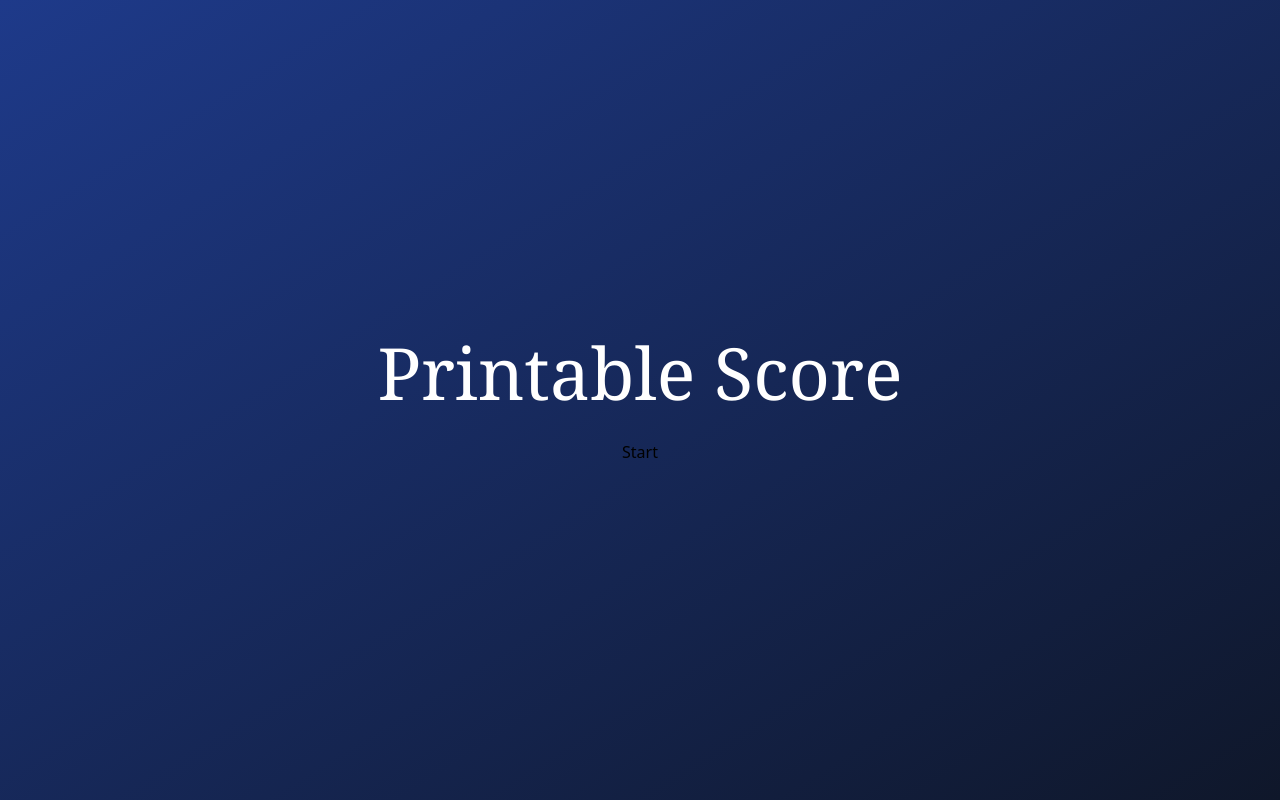
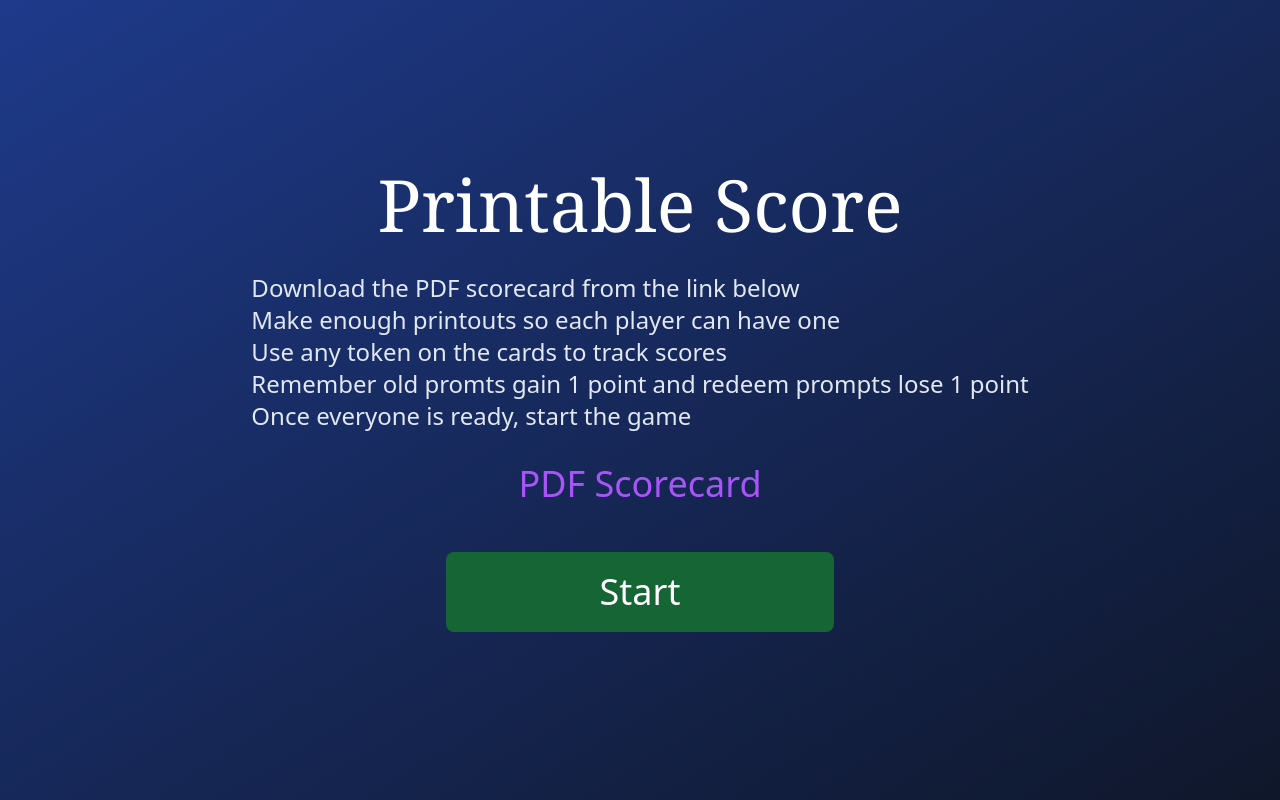
Before and after one commit to HendrikCrause/you-re-getting-old, a Vue app: page /game/print in a window 1280 px wide. Built offline with nearby package versions, Linux system fonts and the light colour scheme.

Commit message:
PDF scorecard

```diff
--- a/src/views/RulesPage.vue
+++ b/src/views/RulesPage.vue
@@ -1,6 +1,4 @@
 <script setup lang="ts">
-import { ref } from 'vue';
-
 
 const setupSteps = [
     "First things first, scan your scorecard using the QR code, or if you don’t know what a QR code is ask the younger-looking person sitting next to you.",
--- a/src/views/game/PrintableScore.vue
+++ b/src/views/game/PrintableScore.vue
@@ -1,6 +1,17 @@
 <template>
     <BaseLayout>
         <h1 class="font-serif text-center text-7xl text-white">Printable Score</h1>
-        <RouterLink to="/game/old">Start</RouterLink>
+
+        <ul class="text-slate-200 text-2xl">
+            <li>Download the PDF scorecard from the link below</li>
+            <li>Make enough printouts so each player can have one</li>
+            <li>Use any token on the cards to track scores</li>
+            <li>Remember old promts gain 1 point and redeem prompts lose 1 point</li>
+            <li>Once everyone is ready, start the game</li>
+        </ul>
+
+        <a href="/scorecard.pdf" target="_blank" class="text-purple-500 text-4xl">PDF Scorecard</a>
+
+        <RouterLink to="/game/old" class="bg-green-800 rounded-lg w-1/2 p-5 text-white text-4xl text-center mt-4">Start</RouterLink>
     </BaseLayout>
 </template>
```
Also changed, not shown: src/assets/background.png (added), 1 other file (tests, documents, lock files or other folders).
